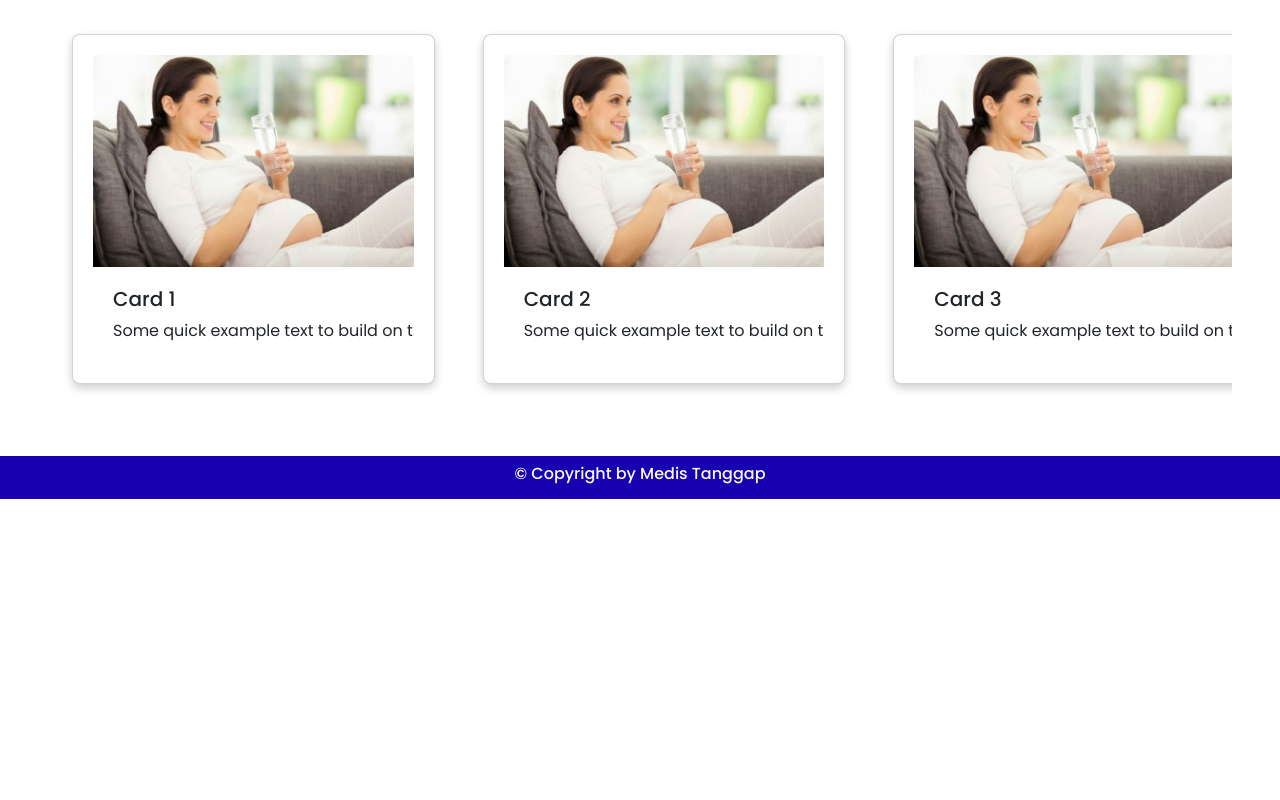
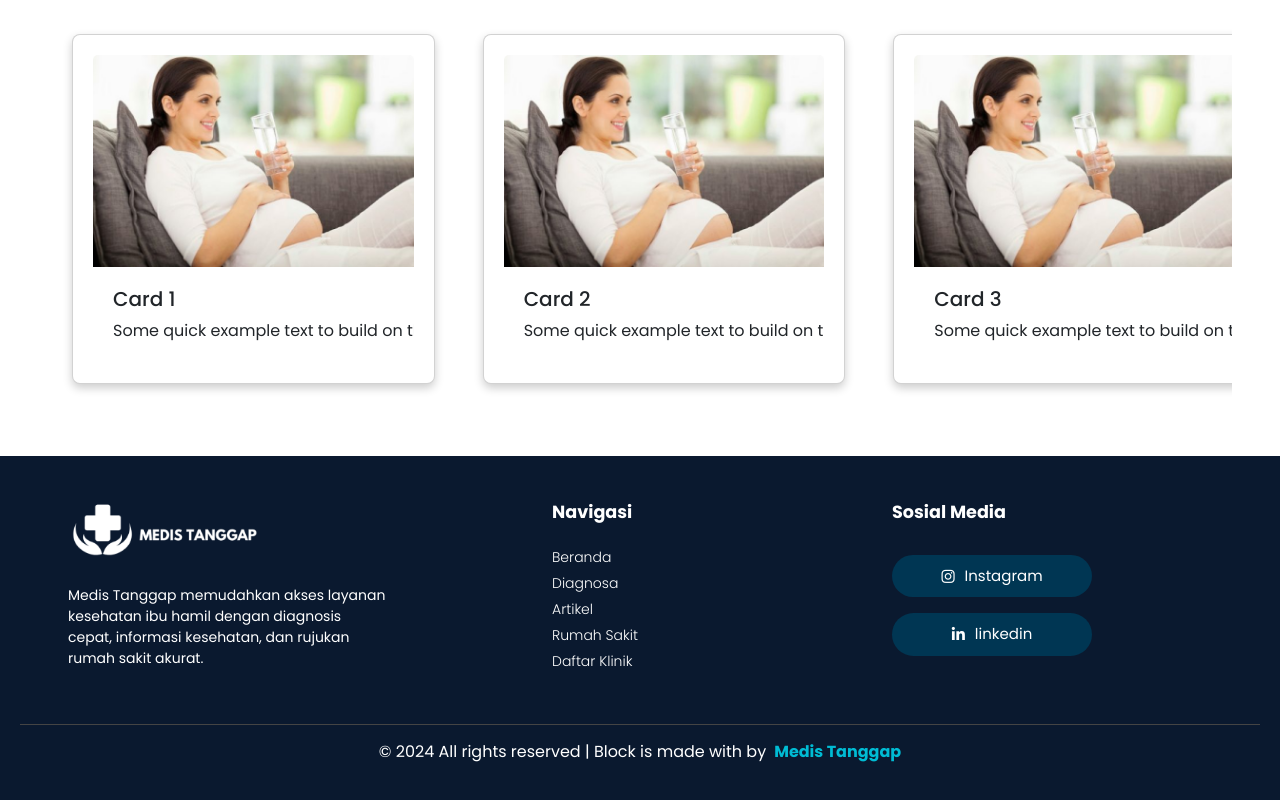
Before and after one commit to arirzwn/medis-tanggap, a React (Create React App) app in the folder frontend/: page / in a window 1280 px wide. Shown: the part 2376-3176 px from the top of the page. Before the commit the page ends 2875 px from the top, so only its background shows below. Built offline with nearby package versions, Linux system fonts and the light colour scheme.

Commit message:
tampilan footer

```diff
--- /dev/null
+++ b/frontend/src/components/footer.css
@@ -0,0 +1,149 @@
+/* Footer Style */
+.footer {
+    background-color: #0A192F;
+    color: #fff;
+    padding: 30px 20px;
+    font-family: Arial, sans-serif;
+}
+
+.footer-container {
+    display: flex;
+    flex-wrap: wrap;
+    padding: 1rem 3rem;
+    justify-content: space-between;
+    gap: 20px;
+}
+.footer-column img{
+    width: 200px;
+}
+.respo-2{
+    padding-left: 9rem;
+}
+
+.footer-column {
+
+    flex: 1;
+    min-width: 200px;
+}
+
+.footer-column h5, .footer-column h6 {
+    font-weight: bold;
+    margin-bottom: 10px;
+}
+
+.footer-column h6{
+    font-size: 1.1rem;
+}
+.footer-column p, .footer-column li {
+    font-size: 14px;
+    line-height: 1.5;
+}
+
+.footer-column ul {
+    list-style: none;
+    padding: 0;
+}
+
+.footer-column li {
+    margin-bottom: 5px;
+}
+
+.footer-bottom {
+    text-align: center;
+    border-top: 1px solid #444;
+    padding-top: 15px;
+    margin-top: 20px;
+}
+
+.footer-link {
+    color: #00bcd4;
+    text-decoration: none;
+    font-weight: bold;
+}
+.linktree {
+    display: flex;
+    flex-direction: column;
+    align-items: center;
+
+    border-radius: 10px;
+    width: 200px;
+  }
+
+  .linktree a {
+    display: flex;
+    align-items: center;
+    justify-content: center;
+    color: white;
+    text-decoration: none;
+    font-size: 15px;
+    padding: 10px;
+    margin: 8px 0;
+    width: 100%;
+    border-radius: 40px;
+    background-color: #333;
+    transition: background-color 0.3s;
+  }
+
+  .linktree a:hover {
+    background-color: #444;
+  }
+
+  .linktree a i {
+    margin-right: 10px; /* Jarak antara ikon dan teks */
+  }
+
+
+  .linktree a.facebook {
+    background-color: #003653;
+    /* border: 1px solid white; */
+  }
+
+  .linktree a.twitter {
+    background-color: #1DA1F2;
+  }
+
+  .linktree a.linkedin {
+    background-color: #0077B5;
+  }
+
+
+.footer-social a {
+    margin: 0 10px;
+    color: #fff;
+    font-size: 20px;
+    text-decoration: none;
+}
+
+.footer-social a:hover {
+    color: #00bcd4;
+}
+.respo-2 a{
+    color: white;
+    font-weight: 300;
+}
+
+/* Responsif untuk Layar Kecil (Tablet & HP) */
+@media (max-width: 868px) {
+    .footer-container {
+        flex-direction: column;
+        text-align: center;
+    }
+
+    .footer-column {
+        margin-bottom: 20px;
+    }
+    .respo-2{
+        padding-left: 0;
+    }
+    .footer-container {
+        display: flex;
+        flex-wrap: wrap;
+        padding: 0rem 0rem;
+        justify-content: space-between;
+        gap: 20px;
+    }
+    .linktree{
+        margin: auto;
+    }
+
+}
--- a/frontend/src/components/footer.jsx
+++ b/frontend/src/components/footer.jsx
@@ -1,18 +1,65 @@
+import "./footer.css";
+import logoPutih from "../images/logo-putih.png";
+import { Link } from "react-router-dom";
 function Footer() {
-    return (
-        <footer
-            className="text-light p-2 d-flex align-items-center justify-content-center"
-            style={{
-                backgroundColor: "#1800B0",
-                bottom: 0,
-                width: "100%",
-            }}
-        >
-            <div>
-                <h6>&copy; Copyright by Medis Tanggap</h6>
-            </div>
-        </footer>
-    );
+  return (
+    <footer class="footer">
+      <div class="footer-container">
+        <div class="footer-column">
+          <img src={logoPutih} alt="logo" />
+          <p>
+            Medis Tanggap memudahkan akses layanan kesehatan ibu hamil dengan
+            diagnosis cepat, informasi kesehatan, dan rujukan rumah sakit
+            akurat.
+          </p>
+        </div>
+
+        <div class="footer-column respo-2">
+          <h6 className="mb-4">Navigasi</h6>
+          <ul>
+            <li>
+              <Link to="/">Beranda</Link>
+            </li>
+            <li>
+              <Link to="/diagnosa">Diagnosa</Link>
+            </li>
+            <li>
+              <Link to="/artikel">Artikel</Link>
+            </li>
+            <li>
+              <Link to="/rumah-sakit">Rumah Sakit</Link>
+            </li>
+            <li>
+              <Link to="/daftar-klinik">Daftar Klinik</Link>
+            </li>
+          </ul>
+        </div>
+
+        <div class="footer-column">
+          <h6 className="mb-4">Sosial Media</h6>
+          <div className="linktree">
+            <Link to="#" className="facebook">
+              <i class="fa-brands fa-instagram"></i> Instagram
+            </Link>
+          </div>
+          <div className="linktree">
+            <Link to="#" className="facebook">
+              <i class="fa-brands fa-linkedin-in"></i> linkedin
+            </Link>
+          </div>
+        </div>
+      </div>
+
+      <div class="footer-bottom">
+        <p>
+          &copy; 2024 All rights reserved | Block is made with by
+          <a href="#" class="footer-link ms-2">
+            Medis Tanggap
+          </a>
+        </p>
+      </div>
+    </footer>
+  );
 }
 
 export default Footer;
```
Also changed, not shown: frontend/src/images/logo-putih.png (added).
